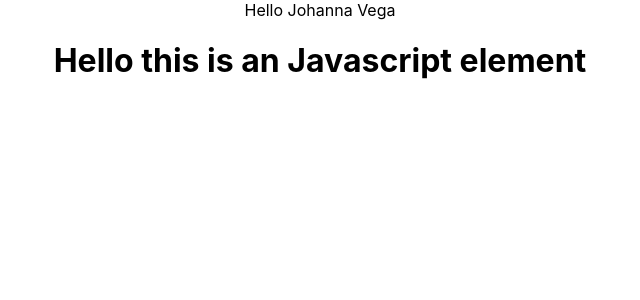
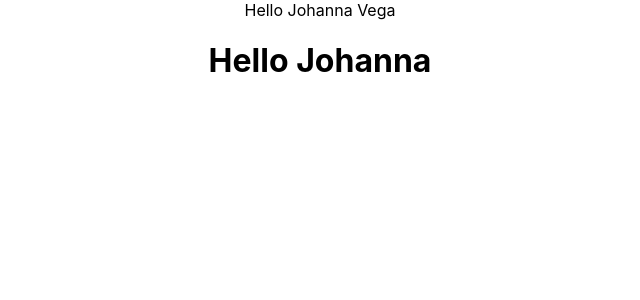
Before and after one commit to jofbrvega/React-1, a React (Create React App) app in the folder my-first/: page / in a window 1280 px wide. Shown: the top 300 px of the page, without its empty margins (320-960 px from the left). Built offline with nearby package versions, Linux system fonts and the light colour scheme.

Commit message:
Element i variabel

```diff
--- a/my-first/src/components/1.JSX/Jsx.js
+++ b/my-first/src/components/1.JSX/Jsx.js
@@ -1,6 +1,16 @@
 import React from 'react'
 
-const element = <h1>Hello this is an Javascript element</h1>
+/* Skapa ett objekt */
+const user = {
+	firstName: 'Johanna',
+	lastName: 'Vega'
+	}
+
+// Element sparad i variabel
+const element =
+	<h1>
+	Hello {user.firstName}
+	</h1>;
 
 let Jsx = () => {
   return (
```
